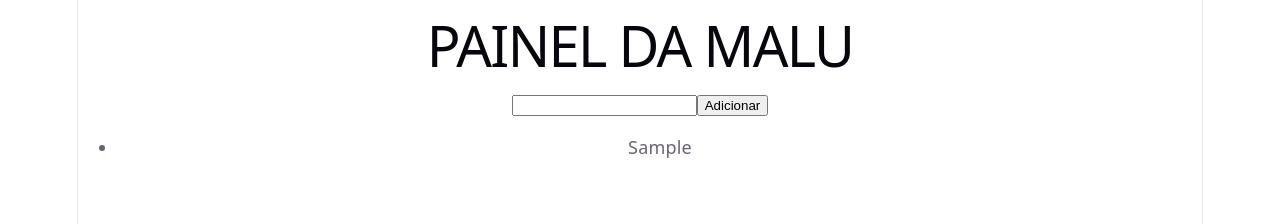
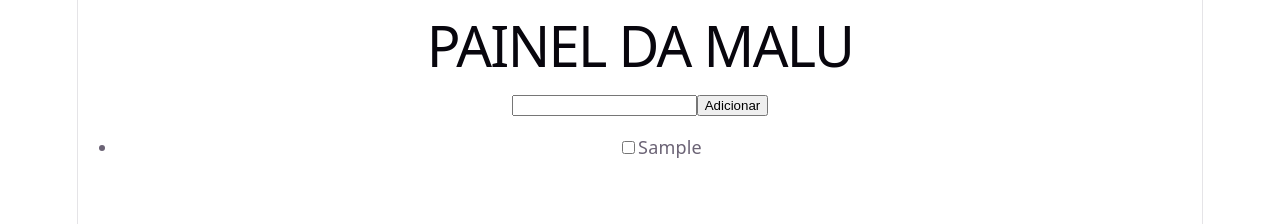
Before and after one commit to mariasouza51-crypto/ptac2-painel, a React (Vite) app in the folder painel de ideias/: page / in a window 1280 px wide. Both pictures are taken after typing "Sample" into the empty fields and a click on the button "Adicionar". Shown: the top 224 px of the page. Built offline with nearby package versions, Linux system fonts and the light colour scheme.

Commit message:
RF3 concluida, marcar e riscar ideias feitas

```diff
--- a/painel de ideias/src/App.css
+++ b/painel de ideias/src/App.css
@@ -182,3 +182,7 @@
     border-right-color: var(--border);
   }
 }
+
+.feita {
+  text-decoration: line-through;
+}
--- a/painel de ideias/src/App.jsx
+++ b/painel de ideias/src/App.jsx
@@ -1,4 +1,5 @@
 import { useState } from "react";
+import "./App.css";
 
 function App (){
   const [ideias, setIdeias] = useState([]);
@@ -51,11 +52,18 @@ return (
   {erro && <p>{erro}</p>}
 
   <ul>
-
   {ideias.map((ideia) => (
-  <li key={ideia.id}>{ideia.texto}</li>
-))}
-
+    <li key={ideia.id}>
+      <input
+        type="checkbox"
+        checked={ideia.feita}
+        onChange={() => alternarFeita(ideia.id)}
+      />
+      <span className={ideia.feita ? "feita" : ""}>
+  {ideia.texto}
+      </span>
+    </li>
+  ))}
 </ul>
 
 
```
